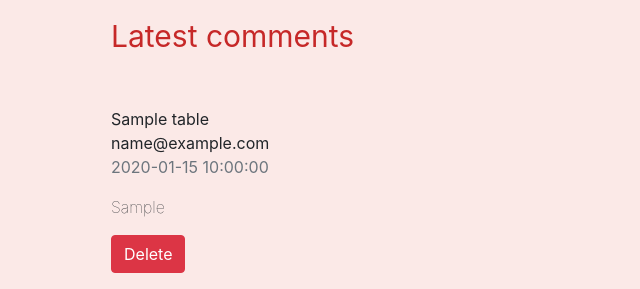
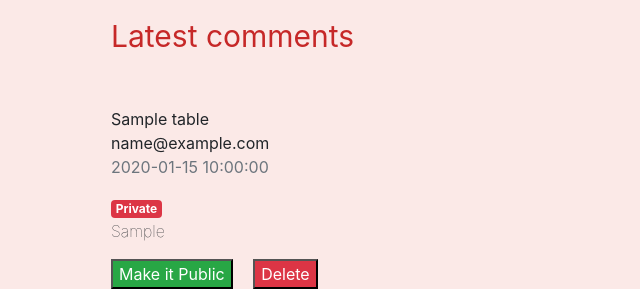
Before and after one commit to hemantvihan-zversal/feedback_form_zversal, a PHP site: page /admin/index.php in a window 1280 px wide. Shown: the part 731-1020 px from the top of the page, without its empty margins (0-640 px from the left). Run offline with PHP 8.4, Linux system fonts and the light colour scheme; the visitor is signed in with stand-in values (Sample User, id 1); tables that the repository leaves empty or names only in its code hold one stand-in row (values such as "Sample post"); grey boxes marked "Sample" are stand-in pictures.

Commit message:
first commit

```diff
--- a/admin/index.php
+++ b/admin/index.php
@@ -16,7 +16,7 @@ if(!isset($_SESSION))
   }
  $sql = "select * from admin";
   $result = $conn->query($sql);
-  $row = $result->fetch(PDO::FETCH_ASSOC);
+  $about_data = $result->fetch(PDO::FETCH_ASSOC);
 ?>
 <!DOCTYPE html>
 <html>
@@ -36,7 +36,7 @@ if(!isset($_SESSION))
 <nav class="navbar navbar-expand-lg navbar-light navigation-bar" style="margin-bottom:3rem">
         <div class="container">
          <p style="font-size: 40px; color:#B12100">Hey <?php
-                echo $row['username'];
+                echo $about_data['username'];
                 ?>!!</p>
         <div class="collapse navbar-collapse" id="navbarText">
 
@@ -53,10 +53,10 @@ if(!isset($_SESSION))
 
     <!-- about us -->
 
-      <div class="container" id="about-us" style="">
+      <div class="container" id="about-us">
    <p style="color: #C62828; font-size: 30px; margin-top: 0.5rem;">About us</p>
    <?php
-    echo "<p style='text-align:justify'>".$row['about']."</p>";
+    echo "<p style='text-align:justify'>".$about_data['about']."</p>";
     ?>
 
    <button href="#" data-toggle="modal" data-target="#myModal" class="btn btn-outline-danger">
@@ -103,11 +103,59 @@ if(!isset($_SESSION))
      <?php
      $stmt=$conn->query('select * from feedback_table order by reg_date desc');
     while ($row = $stmt->fetch(PDO::FETCH_ASSOC)) {
-                      echo "<form action='index.php' method='post'><div class='heading' style='margin-top:3rem;'>".$row['name']."<br>".$row['email']."<p class='text-muted' >".$row['reg_date']."</p></div>";
-                      echo "<p style='text-align:justify; font-weight:lighter;'>".$row['feedback']."                      </p>";
+                      echo "<form action='index.php' method='post'><div class='heading' style='margin-top:3rem;'>".$row['name']."<br>".$row['email']."<p class='text-muted' >".$row['reg_date']."</p>" ?>
+                      <span class="<?php
+                      if($row['comment_status']==0){
+                        echo'badge bg-success';
+                      }
+                      else
+                      {
+                        echo'badge bg-danger';
+                      }
+                      ?>" style="color:white;">
+                      <?php
+                        if($row['comment_status']==0){
+                        echo'Public';
+                      }
+                      else
+                      {
+                        echo'Private';
+                      }
+                      ?>
+                      </span></div>
+                      <?php echo "<p style='text-align:justify; font-weight:lighter;'>".$row['feedback']."                      </p>";
                       ?>
                       <input type="hidden" name="name" value="<?php echo $row['name'] ?>">
-                      <button class='btn btn-danger' type='submit' name='delete_comment' style='margin-right: 1rem;'>Delete</button></form>
+                      <button class="<?php
+                      if($row['comment_status']==0){
+                        echo'bg-warning text-dark';
+                      }
+                      else
+                      {
+                        echo'bg-success';
+                      }
+                      ?>"
+                      type='submit' name="<?php
+                      if($row['comment_status']==0){
+                        echo'Private';
+                      }
+                      else
+                      {
+                        echo'Public';
+                      }
+                      ?>"  style='margin-right: 1rem; color: white;'>
+                        <?php
+                        if($row['comment_status']==0){
+                        echo'Make it Private';
+                      }
+                      else
+                      {
+                        echo'Make it Public';
+                      }
+                      ?>
+                      </button>
+                      <button  type='submit' name='delete_comment' style='margin-right: 1rem; color: white;' class="bg-danger">Delete</button>
+                    </form>
                         <?php                          } ?>
 </div>
 </div>
@@ -131,7 +179,7 @@ if(!isset($_SESSION))
             <label>About us:</label>
               <textarea class="form-control" rows="5" name="about" required>
                 <?php
-                echo $row['about'];
+                echo $about_data['about'];
                 ?>
               </textarea>
           </div>
--- a/admin/server.php
+++ b/admin/server.php
@@ -134,4 +134,17 @@ if (isset($_POST['upload'])){
     $stmt = $conn->prepare('Delete from feedback_table where name=:name');
     $stmt->execute(['name'=>$name]);
    }
+   //update comment status
+   if (isset($_POST['Public'])){
+    $name=$_POST['name'];
+    $c_status='0';
+    $stmt = $conn->prepare('update feedback_table set comment_status=:c_status where name=:name');
+    $stmt->execute(['c_status'=>$c_status,'name'=>$name]);
+   }
+   if (isset($_POST['Private'])){
+    $name=$_POST['name'];
+    $c_status='1';
+    $stmt = $conn->prepare('update feedback_table set comment_status=:c_status where name=:name');
+    $stmt->execute(['c_status'=>$c_status,'name'=>$name]);
+   }
 ?>
--- a/index.php
+++ b/index.php
@@ -1,5 +1,5 @@
 <?php
-include 'index_server.php';
+include 'form_server.php';
 ?>
 <!DOCTYPE html>
 <html>
@@ -10,7 +10,7 @@ include 'index_server.php';
   <script src="https://cdnjs.cloudflare.com/ajax/libs/popper.js/1.16.0/umd/popper.min.js"></script>
   <script src="https://maxcdn.bootstrapcdn.com/bootstrap/4.5.2/js/bootstrap.min.js"></script>
   <link rel="stylesheet" href="https://cdnjs.cloudflare.com/ajax/libs/font-awesome/4.7.0/css/font-awesome.min.css">
-  <link rel="stylesheet" type="text/css" href="index.css">
+  <link rel="stylesheet" type="text/css" href="style.css">
 </head>
 <body>
 <nav class="navbar fixed-top" style="background-color: #808080">
@@ -98,7 +98,7 @@ include 'index_server.php';
 <div class="jumbotron jumbotron-fluid offset-sm-3 col-sm-6 offset-sm-3">
 <p class="display-3">Latest comments</p>
      <?php
-     $stmt=$conn->query('select * from feedback_table order by reg_date desc limit 3');
+     $stmt=$conn->query("select * from feedback_table where comment_status='0' order by reg_date desc limit 3 ");
     while ($row = $stmt->fetch(PDO::FETCH_ASSOC)) {
                       echo "<div class='heading'>".$row['name']."<p class='text-muted' >".$row['reg_date']."</p></div>";
                       echo "<p style='text-align:justify'>".$row['feedback']."</p>";
--- a/index.css
+++ b/style.css
@@ -65,7 +65,7 @@
     .social-footer-icons ul li{
       display: inline-block;
       margin-right: 1px;
-      margin-top: 3.5rem;
+      margin-top: 0.5rem;
       padding: 1px 1.5px 0.5px 1.5px;
       width: 25px;
 
@@ -74,7 +74,7 @@
     footer {
   left: 0;
   bottom: 0;
-  height: 7rem;
+  height: 4rem;
   width: 100%;
   background-color: #808080;
   color: white;
```
Also changed, not shown: form_server.php (renamed from index_server.php, +9 -6 lines), image/joker.jpg (added).
